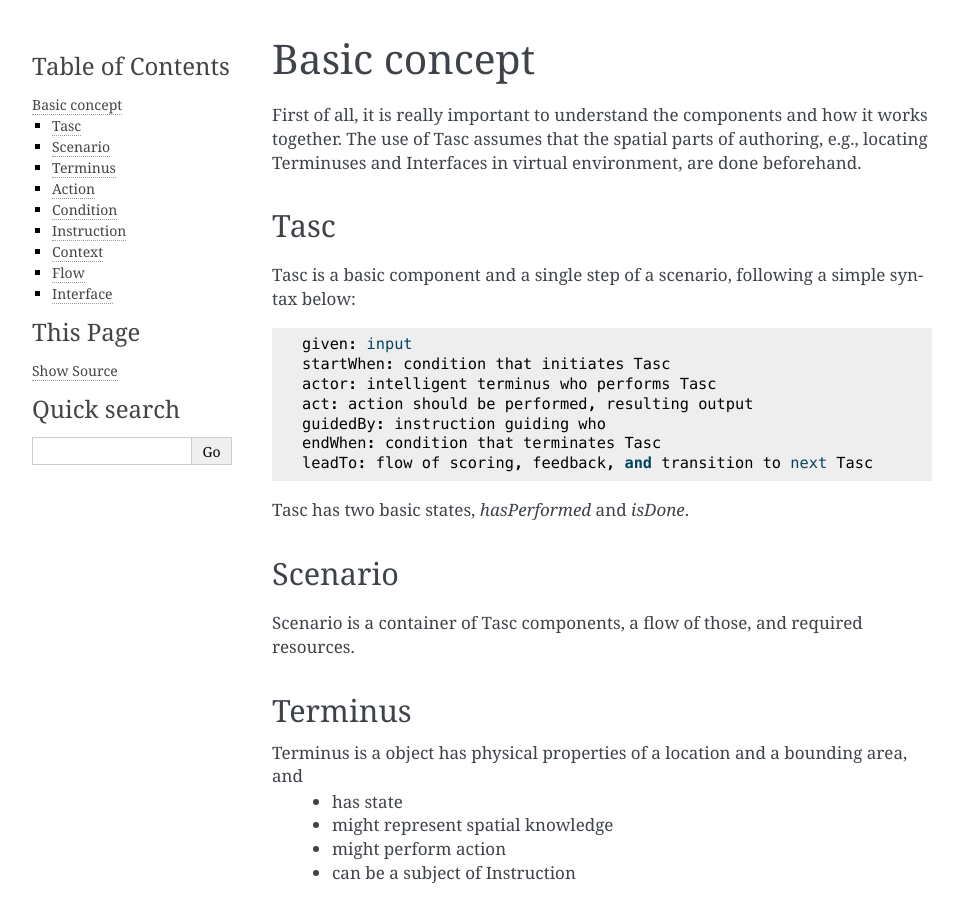
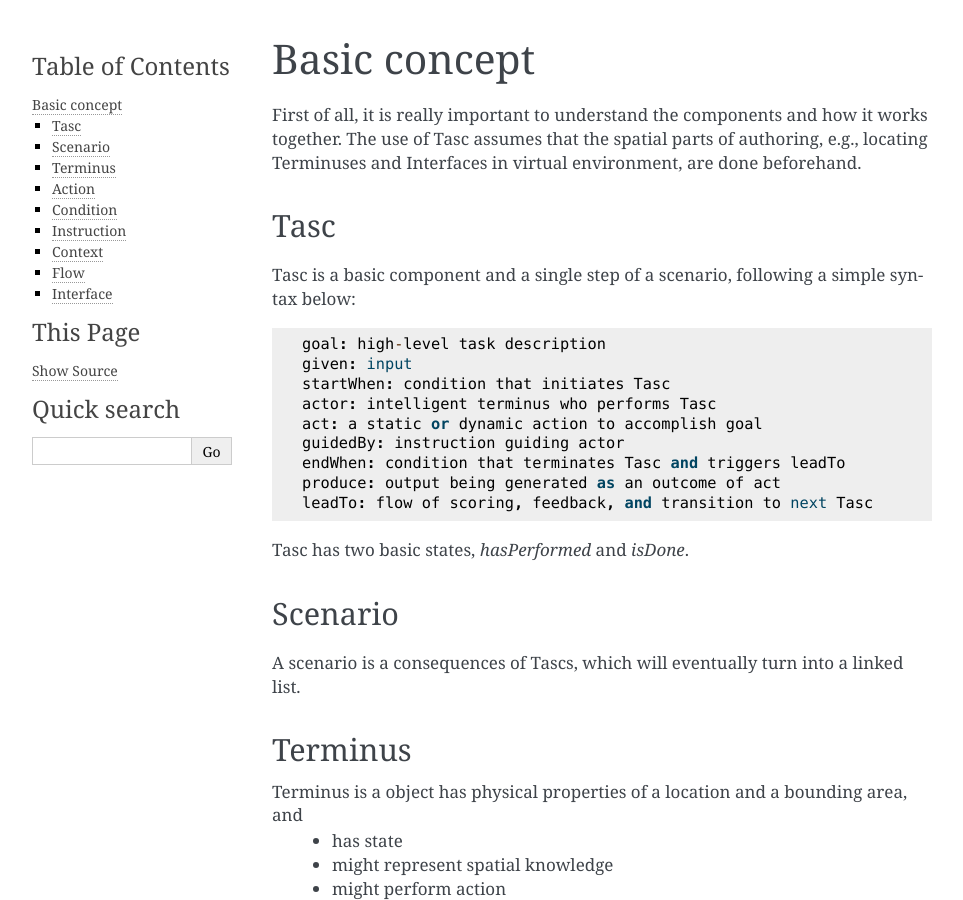
Before and after one commit to JinkiJung/Tasc, a Sphinx documentation site: the page built from docs/source/basicConcept.rst, in a window 1280 px wide and 900 px high. Shown: the whole window, without its empty margins (148-1111 px from the left). Built offline with Sphinx 7.4.7, drawn with Linux system fonts in a browser that asks for light colours.

Commit message:
update of basic component

```diff
--- a/docs/source/basicConcept.rst
+++ b/docs/source/basicConcept.rst
@@ -7,19 +7,21 @@ Tasc
 ^^^^
 Tasc is a basic component and a single step of a scenario, following a simple syntax below::
 
+  goal: high-level task description
   given: input
   startWhen: condition that initiates Tasc
   actor: intelligent terminus who performs Tasc
-  act: action should be performed, resulting output
-  guidedBy: instruction guiding who
-  endWhen: condition that terminates Tasc
+  act: a static or dynamic action to accomplish goal
+  guidedBy: instruction guiding actor
+  endWhen: condition that terminates Tasc and triggers leadTo
+  produce: output being generated as an outcome of act
   leadTo: flow of scoring, feedback, and transition to next Tasc
 
 Tasc has two basic states, *hasPerformed* and *isDone*.
 
 Scenario
 ^^^^^^^^
-Scenario is a container of Tasc components, a flow of those, and required resources.
+A scenario is a consequences of Tascs, which will eventually turn into a linked list.
 
 Terminus
 ^^^^^^^^
```
